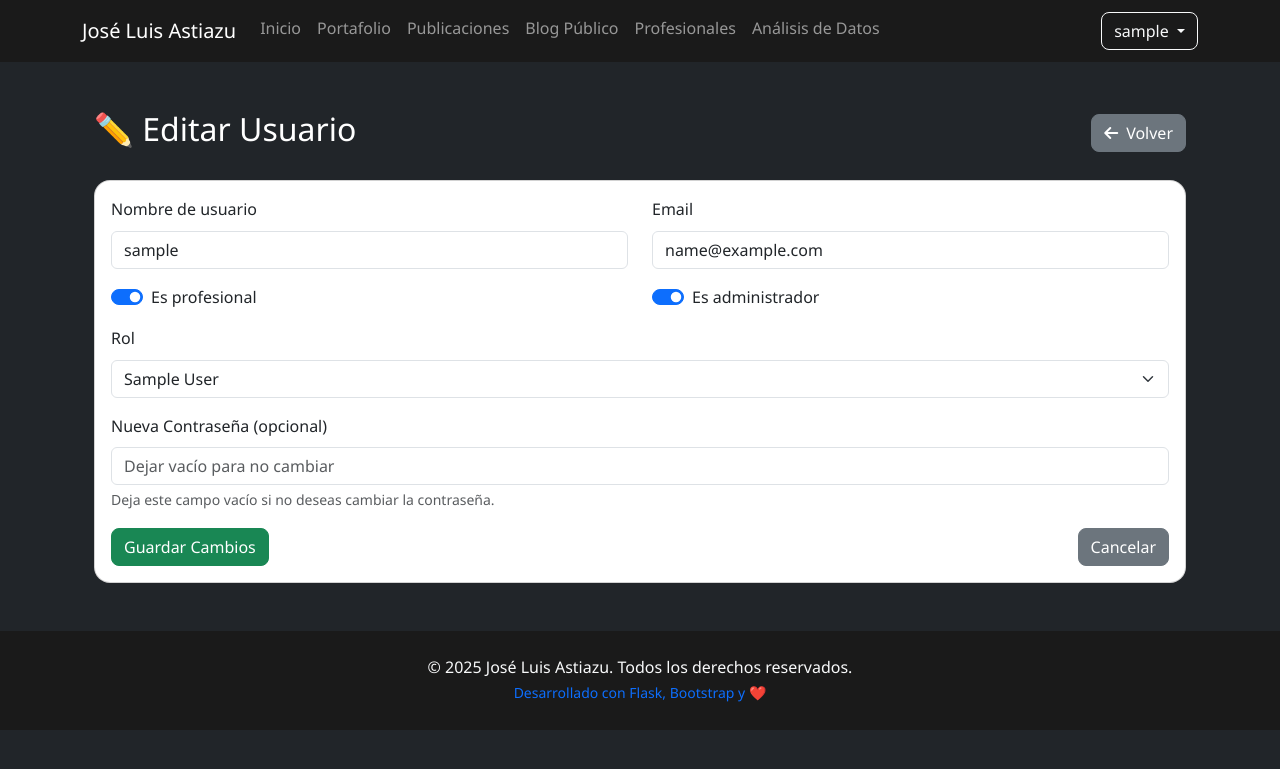
After one commit to astiazu/bioforge-pro, a Flask app: page /admin/users/1/edit in a window 1280 px wide. The commit adds this page. Shown: the top 769 px of the page. Run offline with Flask 3, Linux system fonts and the light colour scheme; a user stored in the database is signed in; tables that the repository leaves empty hold one stand-in row (values such as "Sample post").

Commit message:
fix: textos

```diff
--- a/app/routes.py
+++ b/app/routes.py
@@ -317,13 +317,17 @@ def admin_panel():
     published_notes = Note.query.filter_by(status=NoteStatus.PUBLISHED).all()
     all_publications = Publication.query.all()
     all_roles = UserRole.query.all()  # ✅ Añadido
+    total_users = User.query.count()
+    total_subscribers = Subscriber.query.count()
 
     return render_template(
         "admin/admin_panel.html",
         pending_notes=pending_notes,
         published_notes=published_notes,
         all_publications=all_publications,
-        all_roles=all_roles,  # ✅ Pasado al template
+        all_roles=all_roles,
+        total_users=total_users,
+        total_subscribers=total_subscribers,
         bio_short=BIO_SHORT,
         bio_extended=BIO_EXTENDED
     )
@@ -1338,6 +1342,75 @@ def eliminar_agenda(schedule_id):
 
     return redirect(url_for('routes.mi_agenda'))
 
+@routes.route('/admin/users')
+@require_admin
+def admin_users():
+    users = User.query.all()
+    total_admins = User.query.filter_by(is_admin=True).count()  # ✅ Calcula aquí
+    return render_template('admin/users.html', users=users, total_admins=total_admins)
+
+@routes.route('/admin/users/<int:user_id>/edit', methods=['GET', 'POST'])
+@require_admin
+def admin_edit_user(user_id):
+    user = User.query.get_or_404(user_id)
+    total_admins = User.query.filter_by(is_admin=True).count()
+    can_delete = not user.is_admin or total_admins > 1
+
+    if request.method == 'POST':
+        user.username = request.form.get('username', '').strip()
+        user.email = request.form.get('email', '').strip()
+        user.is_professional = 'is_professional' in request.form
+        user.is_admin = 'is_admin' in request.form
+        user.role_id = request.form.get('role_id', type=int)
+
+        # ✅ Cambiar contraseña si se ingresa una nueva
+        password = request.form.get('password', '').strip()
+        if password:
+            user.set_password(password)
+
+        try:
+            db.session.commit()
+            flash('✅ Usuario actualizado', 'success')
+            return redirect(url_for('routes.admin_users'))
+        except Exception as e:
+            db.session.rollback()
+            flash('❌ Error al guardar', 'danger')
+
+    roles = UserRole.query.all()
+    return render_template(
+        'admin/edit_user.html',
+        user=user,
+        roles=roles,
+        can_delete=can_delete
+    )
+
+@routes.route('/admin/users/<int:user_id>/delete', methods=['POST'])
+@require_admin
+def admin_delete_user(user_id):
+    user = User.query.get_or_404(user_id)
+    if user.is_admin and User.query.filter_by(is_admin=True).count() == 1:
+        flash('❌ No puedes eliminar el único admin', 'danger')
+    else:
+        db.session.delete(user)
+        db.session.commit()
+        flash('✅ Usuario eliminado', 'success')
+    return redirect(url_for('routes.admin_users'))
+
+@routes.route('/admin/subscribers')
+@require_admin
+def admin_subscribers():
+    subscribers = Subscriber.query.order_by(Subscriber.subscribed_at.desc()).all()
+    return render_template('admin/subscribers.html', subscribers=subscribers)
+
+@routes.route('/admin/subscribers/<int:sub_id>/delete', methods=['POST'])
+@require_admin
+def admin_delete_subscriber(sub_id):
+    subscriber = Subscriber.query.get_or_404(sub_id)
+    db.session.delete(subscriber)
+    db.session.commit()
+    flash('✅ Suscriptor eliminado', 'success')
+    return redirect(url_for('routes.admin_subscribers'))
+
 @routes.route('/contacto', methods=['POST'])
 def contacto():
     try:
--- /dev/null
+++ b/templates/admin/edit_user.html
@@ -0,0 +1,77 @@
+<!-- templates/admin/edit_user.html -->
+{% extends "base.html" %}
+
+{% block title %}Editar Usuario - Panel Admin{% endblock %}
+
+{% block content %}
+<div class="container mt-5">
+    <div class="row">
+        <div class="col-12">
+            <div class="d-flex justify-content-between align-items-center mb-4">
+                <h2>✏️ Editar Usuario</h2>
+                <a href="{{ url_for('routes.admin_users') }}" class="btn btn-secondary">
+                    <i class="fas fa-arrow-left me-2"></i>Volver
+                </a>
+            </div>
+
+            <div class="card">
+                <div class="card-body">
+                    <form method="POST">
+                        <div class="row">
+                            <div class="col-md-6">
+                                <div class="mb-3">
+                                    <label for="username" class="form-label">Nombre de usuario</label>
+                                    <input type="text" class="form-control" id="username" name="username" value="{{ user.username }}" required>
+                                </div>
+                            </div>
+                            <div class="col-md-6">
+                                <div class="mb-3">
+                                    <label for="email" class="form-label">Email</label>
+                                    <input type="email" class="form-control" id="email" name="email" value="{{ user.email }}" required>
+                                </div>
+                            </div>
+                        </div>
+
+                        <div class="row">
+                            <div class="col-md-6">
+                                <div class="mb-3 form-check form-switch">
+                                    <input type="checkbox" class="form-check-input" id="is_professional" name="is_professional" {% if user.is_professional %}checked{% endif %}>
+                                    <label class="form-check-label" for="is_professional">Es profesional</label>
+                                </div>
+                            </div>
+                            <div class="col-md-6">
+                                <div class="mb-3 form-check form-switch">
+                                    <input type="checkbox" class="form-check-input" id="is_admin" name="is_admin" {% if user.is_admin %}checked{% endif %}>
+                                    <label class="form-check-label" for="is_admin">Es administrador</label>
+                                </div>
+                            </div>
+                        </div>
+
+                        <div class="mb-3">
+                            <label for="role_id" class="form-label">Rol</label>
+                            <select class="form-select" id="role_id" name="role_id">
+                                <option value="">Seleccionar rol...</option>
+                                {% for role in roles %}
+                                <option value="{{ role.id }}" {% if user.role_id == role.id %}selected{% endif %}>{{ role.name }}</option>
+                                {% endfor %}
+                            </select>
+                        </div>
+
+                        <!-- Cambiar contraseña -->
+                        <div class="mb-3">
+                            <label for="password" class="form-label">Nueva Contraseña (opcional)</label>
+                            <input type="password" class="form-control" id="password" name="password" placeholder="Dejar vacío para no cambiar">
+                            <div class="form-text">Deja este campo vacío si no deseas cambiar la contraseña.</div>
+                        </div>
+
+                        <div class="d-grid gap-2 d-md-flex justify-content-md-between">
+                            <button type="submit" class="btn btn-success">Guardar Cambios</button>
+                            <a href="{{ url_for('routes.admin_users') }}" class="btn btn-secondary">Cancelar</a>
+                        </div>
+                    </form>
+                </div>
+            </div>
+        </div>
+    </div>
+</div>
+{% endblock %}
```
Also changed, not shown: templates/admin/admin_panel.html (+35 -1 lines), templates/admin/subscribers.html (added, +60 -0 lines), templates/admin/users.html (added, +47 -0 lines), templates/index.html (+0 -7 lines).
